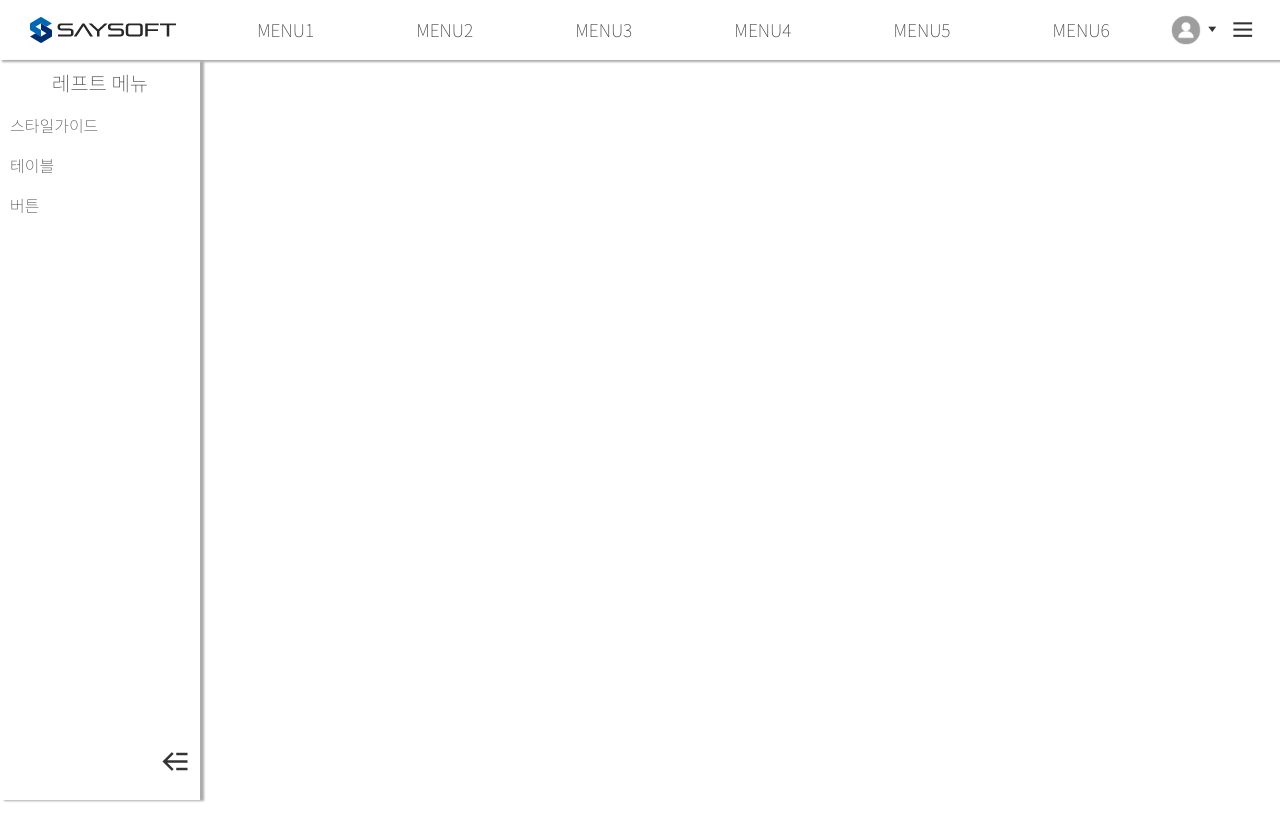
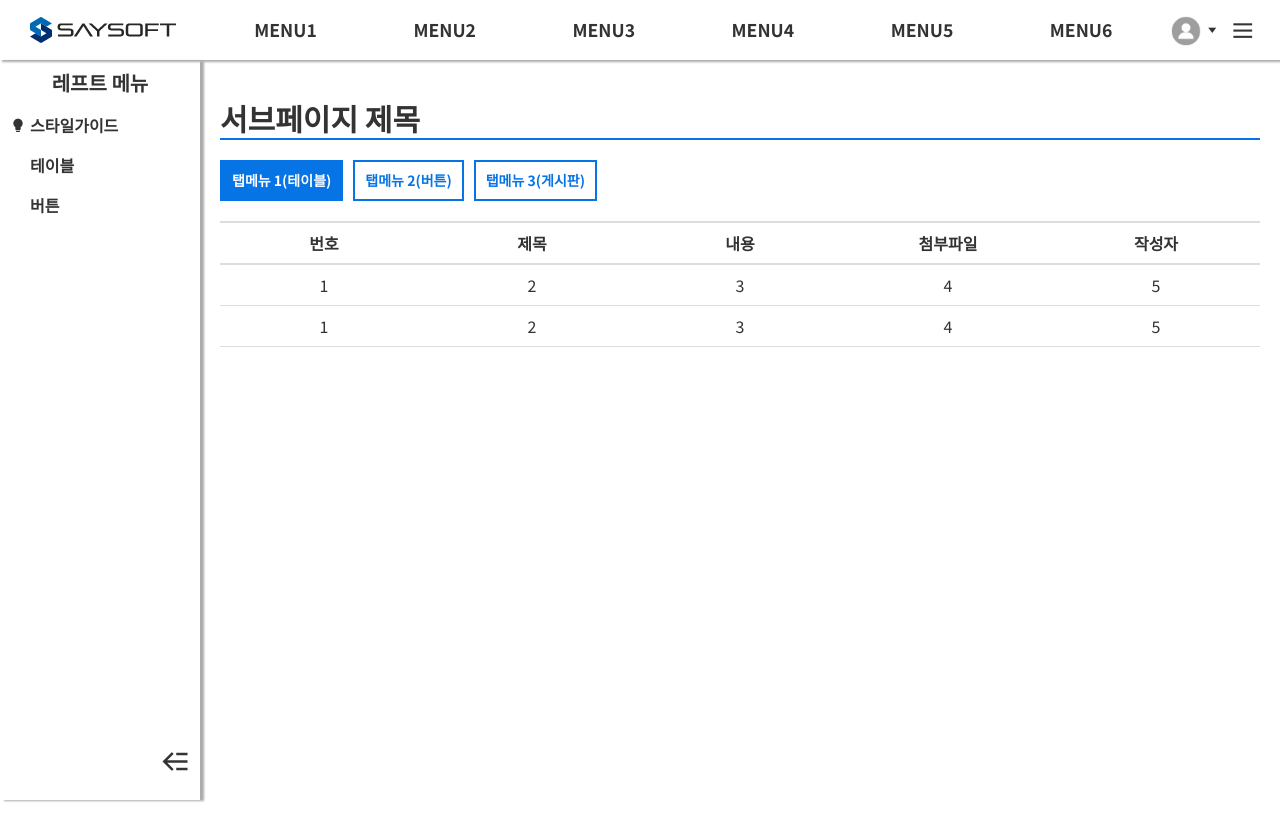
Before and after one commit to yoonhooweb/javaScript, a plain HTML site: page index.html in a window 1280 px wide. Drawn offline with nearby package versions, Linux system fonts and the light colour scheme.

Commit message:
테이블 진행중

```diff
--- a/css/common.css
+++ b/css/common.css
@@ -9,9 +9,8 @@
 }
 
 body,
-html {width: 100%; height: 100%; font-family: 'Noto Sans KR', sans-serif; line-height: 1.25; color: #333; font-weight: 400;}
+html {width: 100%; height: 100%; font-family: 'Noto Sans KR', sans-serif; line-height: 1.25; color: #333;}
 body {font-size: 16px; -ms-overflow-style: none;}
-body::-webkit-scrollbar{display: none;}
 
 section, article {display: block;}
 ul {list-style: none;}
--- a/css/layout.css
+++ b/css/layout.css
@@ -21,7 +21,7 @@
 .header .util ul li .userArrow > i {vertical-align: text-top;}
 .header .util ul li .userArrow > img {width: 30px; height: 30px; vertical-align: bottom;}
 .header .util ul li .userArrow .rotate.active{transform: rotate(180deg); transition: all 0.5s ease;}
-.header .util ul li .userInfo {position: absolute; top: 60px; border-top: 2px solid #ddd; border-left: 1px solid #ddd; border-right: 1px solid #ddd; border-bottom: 1px solid #ddd; width: 200px; height: 0px; right: 0px; cursor: auto; display: none;}
+.header .util ul li .userInfo {position: absolute; top: 60px; border-top: 2px solid #ddd; border-left: 1px solid #ddd; border-right: 1px solid #ddd; border-bottom: 1px solid #ddd; width: 200px; height: 0px; right: 0px; cursor: auto; display: none; background-color: #fff;}
 .header .util ul li .userInfo.active{height: 200px; transition:all 0.5s ease;}
 .header .util ul li .userInfo .userName {display: inline-block; padding: 10px 2px 0px 10px; font-size: 1.1rem; font-weight:600;}
 .header .util ul li .userInfo .userdept {display: inline-block; padding: 10px 2px 0px 0px;}
@@ -32,9 +32,19 @@
 .sideBar.active {transition: all 0.5s ease;}
 .sideTitle{display: block; padding: 10px; text-align: center; font-size: 20px; font-weight: bold;}
 .sideBarMenu {display: block;}
-.sideBarMenu li {display: block; width: 100%; padding: 10px; box-sizing: border-box;}
-.sideBarMenu li a{display: block; color: #333; font-weight: bold;}
+.sideBarMenu li {display: block; width: 100%; position: relative; height: 40px;}
+.sideBarMenu li::before{content: ''; position: absolute; top: 50%; left: 10px; transform: translateY(-50%); width: 20px; height: 20px; font-family: 'xeicon';}
+.sideBarMenu li:nth-child(1)::before {content:"\e9be";}
+.sideBarMenu li a{display: block; line-height:40px; color: #333; font-weight: bold; text-indent: 30px;}
 
 .sideBarBt {position: absolute; bottom: 20px; right:10px; text-align: right; font-size: 30px; cursor: pointer; z-index: 999;}
 /* CONTENTS영역 */
-.contentArea{float: left; width: calc(100% - 5%); height: calc(100% - 60px);}
+.contentArea{float: left; width: calc(100% - 240px); height: calc(100% - 60px); padding: 20px;}
+.contentArea .subTitle {display: block; padding: 20px 0px 0px; font-size: 30px; font-weight: bold; border-bottom: 2px solid #0774e5;}
+.contentArea .tab_area {width: 100%; overflow: hidden; }
+.contentArea .tab_area .tabs {display: block;}
+.contentArea .tab_area .tabs li {float: left; padding: 10px; border: 2px solid #0774e5; margin-right: 10px; font-size: 14px; font-weight: bold; cursor: pointer; color: #0774e5;}
+.contentArea .tab_area .tabs li.active {color: #fff; background-color: #0774e5; font-weight: bold;}
+.contentArea .tab-contents::before {content: ''; clear: both;}
+.contentArea .tab-contents{display: none;}
+.contentArea .tab-contents.active{display: block;}
--- /dev/null
+++ b/css/table.css
@@ -0,0 +1,6 @@
+/* listTable-1 */
+
+.table-list {display: flex; justify-content: center; align-items: center; width: 100%;}
+.table-list table thead tr th {border-top: 2px solid #ddd; border-bottom: 2px solid #ddd; line-height: 40px; }
+.table-list table tbody tr{border-bottom: 1px solid #ddd;}
+.table-list table tbody tr td {text-align: center; line-height: 40px;}
--- a/css/webfonts.css
+++ b/css/webfonts.css
@@ -2,58 +2,43 @@
 @font-face {
 	font-family: 'Noto Sans KR';
 	font-style: normal;
-	src: url(../font/NotoSans-Thin.eot);
-	src: local('Noto Sans CJK KR Thin')	,url(../font/NotoSans-Thin.eot)	format('embedded-opentype'),
-	url(../font/NotoSans-Thin.woff2) format('woff2'),url(../font/NotoSans-Thin.woff) format('woff'),url(../font/NotoSans-Thin.otf)
-	format('opentype'),url(../font/NotoSans-Thin.ttf) format('truetype')
+	src: url(../font/NotoSans-Thin.eot)	format('embedded-opentype'),
+		 url(../font/NotoSans-Thin.woff2) format('woff2'),
+		 url(../font/NotoSans-Thin.woff) format('woff');
 }
 
 @font-face {
 	font-family: 'Noto Sans KR';
 	font-style: normal;
 	font-weight: 100;
-	src: url(../font/NotoSans-Thin.eot);
-	src: local('Noto Sans CJK KR Thin')	,url(../font/NotoSans-Thin.eot)	format('embedded-opentype'),
-	url(../font/NotoSans-Thin.woff2) format('woff2'),url(../font/NotoSans-Thin.woff) format('woff'),url(../font/NotoSans-Thin.otf)
-	format('opentype'),url(../font/NotoSans-Thin.ttf) format('truetype')
+	src: url(../font/NotoSans-Light.eot) format('embedded-opentype'),
+		 url(../font/NotoSans-Light.woff2) format('woff2'),
+		 url(../font/NotoSans-Light.woff) format('woff');
 }
 
 @font-face {
 	font-family: 'Noto Sans KR';
 	font-style: normal;
 	font-weight: 300;
-	src: url(../font/NotoSans-Thin.eot);
-	src: local('Noto Sans CJK KR Thin')	,url(../font/NotoSans-Thin.eot)	format('embedded-opentype'),
-	url(../font/NotoSans-Thin.woff2) format('woff2'),url(../font/NotoSans-Thin.woff) format('woff'),url(../font/NotoSans-Thin.otf)
-	format('opentype'),url(../font/NotoSans-Thin.ttf) format('truetype')
+	src: url(../font/NotoSans-Medium.eot) format('embedded-opentype'),
+		 url(../font/NotoSans-Medium.woff2) format('woff2'),
+		 url(../font/NotoSans-Medium.woff) format('woff');
 }
 
 @font-face {
 	font-family: 'Noto Sans KR';
 	font-style: normal;
-	font-weight: 500;
-	src: url(../font/NotoSans-Thin.eot);
-	src: local('Noto Sans CJK KR Thin')	,url(../font/NotoSans-Thin.eot)	format('embedded-opentype'),
-	url(../font/NotoSans-Thin.woff2) format('woff2'),url(../font/NotoSans-Thin.woff) format('woff'),url(../font/NotoSans-Thin.otf)
-	format('opentype'),url(../font/NotoSans-Thin.ttf) format('truetype')
+	font-weight: 300;
+	src: url(../font/NotoSans-Bold.eot) format('embedded-opentype'),
+		 url(../font/NotoSans-Bold.woff2) format('woff2'),
+		 url(../font/NotoSans-Bold.woff) format('woff');
 }
 
 @font-face {
 	font-family: 'Noto Sans KR';
 	font-style: normal;
-	font-weight: 700;
-	src: url(../font/NotoSans-Thin.eot);
-	src: local('Noto Sans CJK KR Thin')	,url(../font/NotoSans-Thin.eot)	format('embedded-opentype'),
-	url(../font/NotoSans-Thin.woff2) format('woff2'),url(../font/NotoSans-Thin.woff) format('woff'),url(../font/NotoSans-Thin.otf)
-	format('opentype'),url(../font/NotoSans-Thin.ttf) format('truetype')
+	font-weight: 300;
+	src: url(../font/NotoSans-Bold.eot) format('embedded-opentype'),
+		 url(../font/NotoSans-Bold.woff2) format('woff2'),
+		 url(../font/NotoSans-Bold.woff) format('woff');
 }
-
-@font-face {
-	font-family: 'Noto Sans KR';
-	font-style: normal;
-	font-weight: 900;
-	src: url(../font/NotoSans-Thin.eot);
-	src: local('Noto Sans CJK KR Thin')	,url(../font/NotoSans-Thin.eot)	format('embedded-opentype'),
-	url(../font/NotoSans-Thin.woff2) format('woff2'),url(../font/NotoSans-Thin.woff) format('woff'),url(../font/NotoSans-Thin.otf)
-	format('opentype'),url(../font/NotoSans-Thin.ttf) format('truetype')
-}
--- a/index.html
+++ b/index.html
@@ -7,9 +7,13 @@
     <title>스타일가이드</title>
     <link rel="stylesheet" href="/css/index.css">
     <link rel="stylesheet" href="./css/common.css">
-    <link rel="stylesheet" href="/css/webfonts.css">
+    <!-- <link rel="stylesheet" href="/css/webfonts.css"> -->
     <link rel="stylesheet" href="/css/xeicon.min.css">
     <link rel="stylesheet" href="/css/layout.css">
+    <link rel="stylesheet" href="/css/table.css">
+    <link rel="preconnect" href="https://fonts.googleapis.com">
+    <link rel="preconnect" href="https://fonts.gstatic.com" crossorigin>
+    <link href="https://fonts.googleapis.com/css2?family=Noto+Sans+KR:wght@100;300;400;500;700;900&display=swap" rel="stylesheet">
     <script src="https://code.jquery.com/jquery-3.6.0.min.js" integrity="sha256-/xUj+3OJU5yExlq6GSYGSHk7tPXikynS7ogEvDej/m4=" crossorigin="anonymous"></script>
 </head>
 <body>
@@ -101,18 +105,70 @@
         <aside class="sideBar">
             <h3 class="sideTitle">레프트 메뉴</h3>
             <ul class="sideBarMenu">
-                <li><a href="styleGuide.html">스타일가이드</a></li>
-                <li><a href="styleGuide.html">테이블</a></li>
-                <li><a href="styleGuide.html">버튼</a></li>
+                <li><a href="#">스타일가이드</a></li>
+                <li><a href="#">테이블</a></li>
+                <li><a href="#">버튼</a></li>
             </ul>
             <div class="sideBarBt">
                 <i class="xi-hamburger-back"></i>
             </div>
         </aside>
         <section class="contentArea">
-            <span class="subTitle">
+            <span class="subTitle">서브페이지 제목</span>
+            <div class="tab_area mt20">
+                <ul class="tabs">
+                    <li data-tab="tab-1" class="active">탭메뉴 1(테이블)</li>
+                    <li data-tab="tab-2">탭메뉴 2(버튼)</li>
+                    <li data-tab="tab-3">탭메뉴 3(게시판)</li>
+                </ul>
+            </div>
 
-            </span>
+            <div class="tab-contents active mt20" id="tab-1">
+                <!-- 리스트 테이블 -->
+                <div class="table-list">
+                    <table>
+                        <colgroup>
+                            <col width="20%">
+                            <col width="20%">
+                            <col width="20%">
+                            <col width="20%">
+                            <col width="20%">
+                        </colgroup>
+                        <thead>
+                            <tr>
+                                <th>번호</th>
+                                <th>제목</th>
+                                <th>내용</th>
+                                <th>첨부파일</th>
+                                <th>작성자</th>
+                            </tr>
+                        </thead>
+                        <tbody>
+                            <tr>
+                                <td>1</td>
+                                <td>2</td>
+                                <td>3</td>
+                                <td>4</td>
+                                <td>5</td>
+                            </tr>
+                            <tr>
+                                <td>1</td>
+                                <td>2</td>
+                                <td>3</td>
+                                <td>4</td>
+                                <td>5</td>
+                            </tr>
+
+                        </tbody>
+                    </table>
+                </div>
+            </div>
+            <div class="tab-contents" id="tab-2">
+                tab2
+            </div>
+            <div class="tab-contents" id="tab-3">
+                tab3
+            </div>
         </section>
     </div>
 
--- a/js/common.js
+++ b/js/common.js
@@ -16,14 +16,26 @@ $(document).ready(function(){
         if ( $(this).find("i").hasClass("xi-hamburger-back") ) {
             $(this).find("i").removeClass("xi-hamburger-back");
             $(this).find("i").addClass("xi-hamburger-out");
+            $(".contentArea").css("width","calc(100% - 90px)");
             $(".sideBar").css("width", "50px").addClass("active");
         } else if ($(this).find("i").hasClass("xi-hamburger-out")) {
             $(this).find("i").addClass("xi-hamburger-back");
             $(this).find("i").removeClass("xi-hamburger-out");
             $(".sideBar").css("width", "200px").removeClass("active");
+            $(".contentArea").css("width","calc(100% - 240px)");
             console.log("git Test");
         }
     })
+
+    $('ul.tabs li').click(function(){
+		var tab_id = $(this).attr('data-tab');
+		$('ul.tabs li').removeClass('active');
+		$('.tab-contents').removeClass('active');
+
+		$(this).addClass('active');
+		$("#"+tab_id).addClass('active');
+        console.log(tab_id);
+	})
 })
 
 function arrowRotate(){
```
